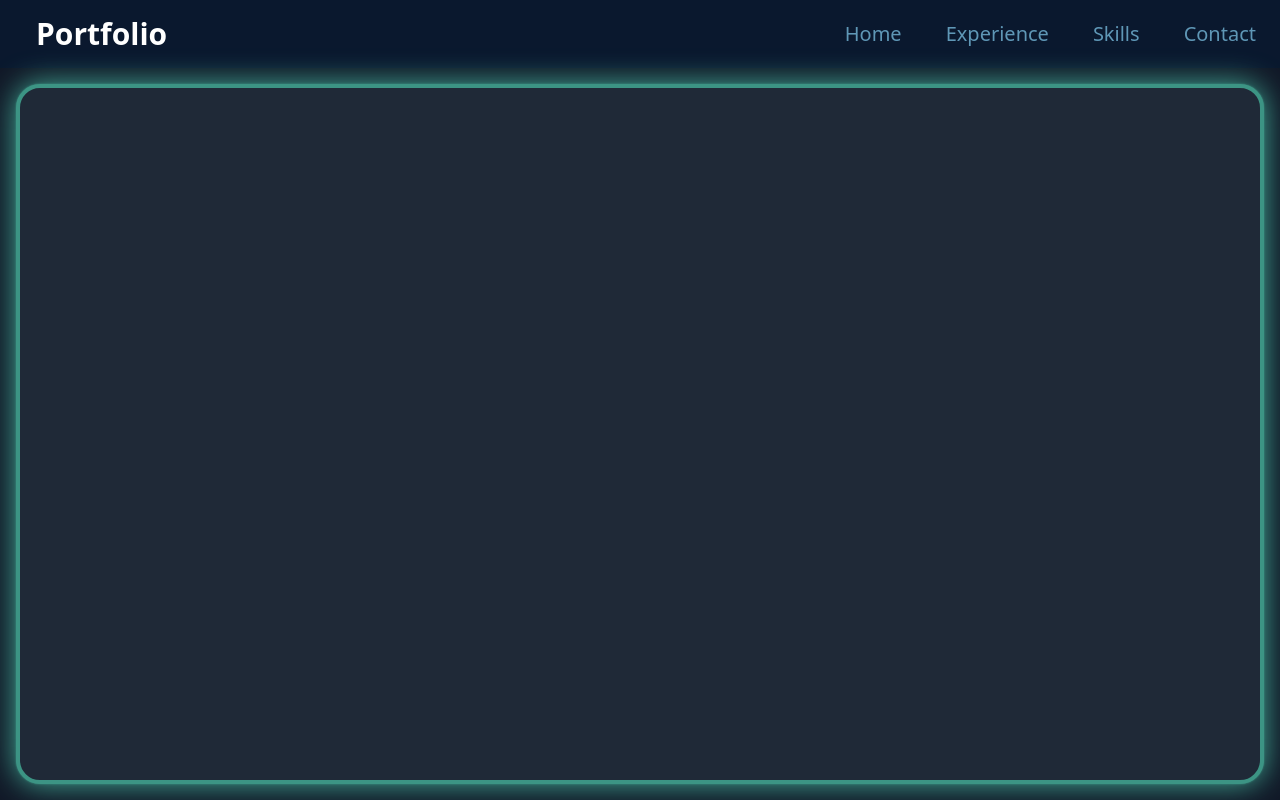
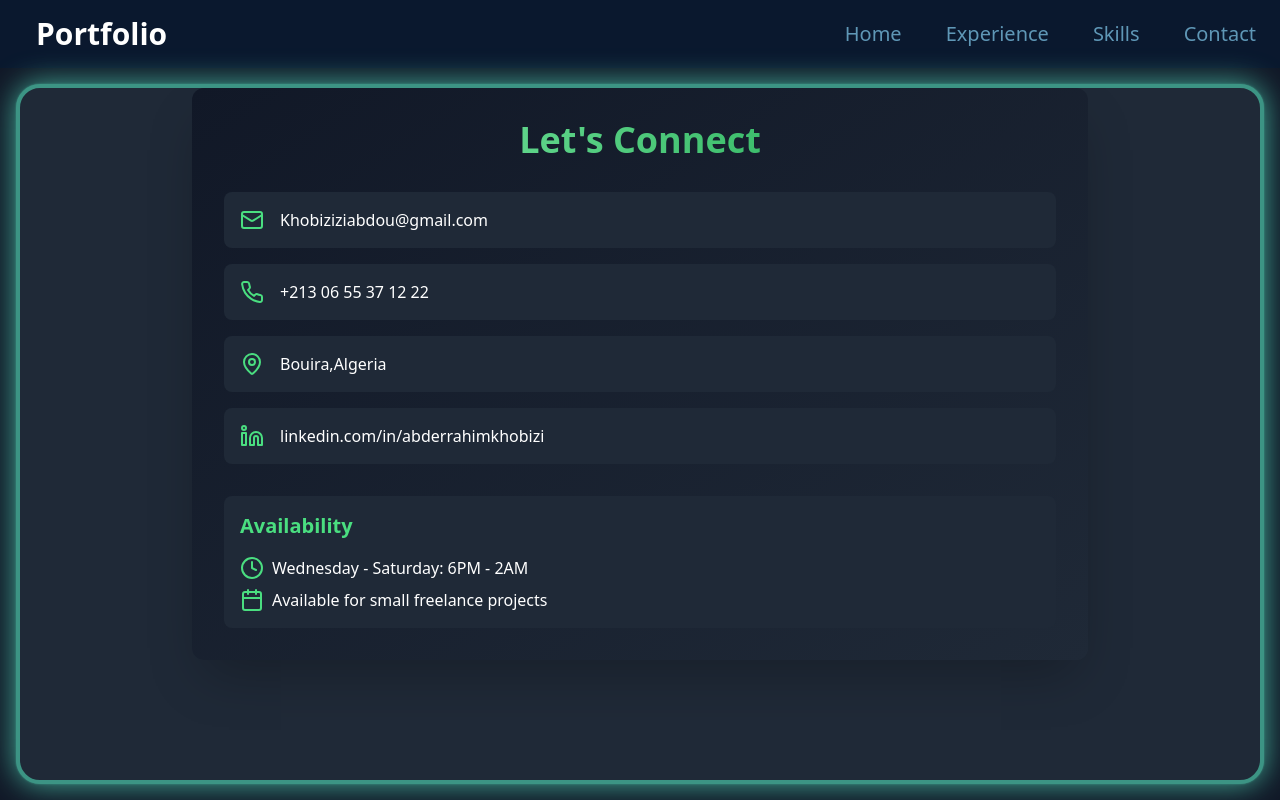
Before and after one commit to abderrahimRa/Portfolio, a React (Vite) app: page /Contact in a window 1280 px wide. Built offline with nearby package versions, Linux system fonts and the light colour scheme.

Commit message:
Portfolio

```diff
--- /dev/null
+++ b/src/assets/data/ContactData.tsx
@@ -0,0 +1,24 @@
+import { Linkedin } from "lucide-react";
+import { SiTelegram, SiFacebook } from "react-icons/si";
+import ContactNav from "../../components/ContactNav";
+
+export const socialLinks = [
+  {
+    icon: SiTelegram,
+    href: "https://t.me/RaHiMkh23",
+    label: "Telegram",
+  },
+  {
+    icon: Linkedin,
+    href: "https://www.linkedin.com/in/abderrahim-khobizi-211a6b280",
+    label: "LinkedIn",
+  },
+  {
+    icon: SiFacebook,
+    href: "https://web.facebook.com/abdrrahime.kh",
+    label: "Facebook",
+  },
+];
+
+// In your JSX
+<ContactNav socialLinks={socialLinks} />;
--- a/src/components/ClickedCard.tsx
+++ b/src/components/ClickedCard.tsx
@@ -13,7 +13,6 @@ interface ClickedCardProps {
   setSelectedId: (id: string | null) => void;
   cardItems: Item[];
 }
-
 
 const ClickedCard: React.FC<ClickedCardProps> = ({
   selectedId,
@@ -85,10 +84,7 @@ const ClickedCard: React.FC<ClickedCardProps> = ({
                   >
                     {item?.subtitle}
                   </motion.h5>
-                  <motion.p className="mt-6 text-gray-400">
-                    This is where you can add more detailed information about
-                    your {item?.title.toLowerCase()} skills and experience.
-                  </motion.p>
+                  <motion.p className="mt-6 text-gray-400"></motion.p>
                   <motion.button
                     className="mt-8 w-full rounded-lg bg-[#3c9484] px-6 py-3 text-lg text-white transition-colors hover:bg-[#46b19b]"
                     onClick={() => setSelectedId(null)}
--- /dev/null
+++ b/src/components/ContactInfo.tsx
@@ -0,0 +1,128 @@
+import { motion } from "framer-motion";
+import { Mail, Phone, MapPin, Linkedin, Clock, Calendar } from "lucide-react";
+
+const ContactInfo = () => {
+  const contactItems = [
+    {
+      icon: <Mail size={24} />,
+      text: "Khobiziziabdou@gmail.com",
+      href: "mailto:Khobiziziabdou@gmail.com",
+    },
+    {
+      icon: <Phone size={24} />,
+      text: "+213 06 55 37 12 22",
+      href: "tel:+21365537122",
+    },
+    {
+      icon: <MapPin size={24} />,
+      text: "Bouira,Algeria",
+      href: "https://www.google.com/maps/place/Bouira,+Algeria/",
+    },
+    {
+      icon: <Linkedin size={24} />,
+      text: "linkedin.com/in/abderrahimkhobizi",
+      href: "https://www.linkedin.com/in/abderrahim-khobizi-211a6b280/",
+    },
+  ];
+
+  const availabilityInfo = [
+    { icon: <Clock size={24} />, text: "Wednesday - Saturday: 6PM - 2AM" },
+    {
+      icon: <Calendar size={24} />,
+      text: "Available for small freelance projects",
+    },
+  ];
+
+  const containerVariants = {
+    hidden: { opacity: 0, y: 50 },
+    visible: {
+      opacity: 1,
+      y: 0,
+      transition: {
+        type: "spring",
+        stiffness: 100,
+        damping: 15,
+        staggerChildren: 0.1,
+      },
+    },
+  };
+
+  const itemVariants = {
+    hidden: { y: 20, opacity: 0 },
+    visible: {
+      y: 0,
+      opacity: 1,
+      transition: {
+        type: "spring",
+        stiffness: 100,
+      },
+    },
+  };
+
+  return (
+    <motion.div
+      className="mx-auto w-full max-w-4xl rounded-xl bg-gradient-to-br from-gray-900 to-gray-800 p-8 shadow-2xl"
+      initial="hidden"
+      animate="visible"
+      variants={containerVariants}
+    >
+      <motion.h2
+        className="mb-8 bg-gradient-to-r from-green-300 to-green-600 bg-clip-text text-center text-4xl font-bold text-transparent"
+        whileHover={{ scale: 1.05 }}
+      >
+        Let's Connect
+      </motion.h2>
+
+      <motion.ul className="mb-8 space-y-4">
+        {contactItems.map((item, index) => (
+          <motion.li
+            key={index}
+            className="flex items-center space-x-4 rounded-lg bg-gray-800 p-4 transition-all duration-300 hover:bg-gray-700"
+            variants={itemVariants}
+            whileHover={{
+              scale: 1.03,
+              boxShadow: "0 4px 6px rgba(0, 255, 128, 0.1)",
+            }}
+          >
+            <motion.div
+              className="text-green-400"
+              whileHover={{ scale: 1.2, rotate: 15 }}
+            >
+              {item.icon}
+            </motion.div>
+            <a
+              href={item.href}
+              target="_blank"
+              rel="noopener noreferrer"
+              className="text-white transition-colors duration-300 hover:text-green-400"
+            >
+              {item.text}
+            </a>
+          </motion.li>
+        ))}
+      </motion.ul>
+
+      <motion.div
+        className="mt-8 rounded-lg bg-gray-800 p-4"
+        variants={itemVariants}
+      >
+        <h3 className="mb-4 text-xl font-semibold text-green-400">
+          Availability
+        </h3>
+        <ul className="space-y-2">
+          {availabilityInfo.map((item, index) => (
+            <motion.li
+              key={index}
+              className="flex items-center space-x-2 text-white"
+            >
+              <span className="text-green-400">{item.icon}</span>
+              <span>{item.text}</span>
+            </motion.li>
+          ))}
+        </ul>
+      </motion.div>
+    </motion.div>
+  );
+};
+
+export default ContactInfo;
--- a/src/components/ExpandedNumList.tsx
+++ /dev/null
@@ -1,5 +0,0 @@
-
-const ExpandedNumList = () => {
-  return ( <div></div> );
-}
-export default ExpandedNumList;
--- a/src/components/NumList.tsx
+++ b/src/components/NumList.tsx
@@ -65,7 +65,7 @@ const NumList: React.FC<NumListProps> = ({
           </React.Fragment>
         ))}
       </div>
-      <div className="flex w-full flex-col">
+      <div className="flex w-full max-h-[70vh] md:max-h-none flex-col">
         <AnimatePresence mode="wait">
           {selectedItem && (
             <motion.div
@@ -74,7 +74,7 @@ const NumList: React.FC<NumListProps> = ({
               animate={{ opacity: 1, x: 0 }}
               exit={{ opacity: 0, x: 50 }}
               transition={{ duration: 0.3 }}
-              className="flex h-full flex-col overflow-y-auto rounded-lg bg-gray-800 p-4 text-white shadow-lg sm:w-full md:h-fit"
+              className="flex h-full flex-col overflow-y-auto max-h-[20vh] rounded-lg bg-gray-800 p-4 text-white shadow-lg sm:w-full md:h-fit"
               style={{
                 boxShadow:
                   "0 0 20px rgba(70, 177, 155, 0.4), inset 0 0 10px rgba(70, 177, 155, 0.4)",
@@ -89,12 +89,12 @@ const NumList: React.FC<NumListProps> = ({
               >
                 <div className="mb-2 flex items-center space-x-4">
                   <selectedItem.themeIcon className="text-2xl text-[#5cead6]" />
-                  <h2 className="text-xl font-semibold text-[#46b19b] md:text-3xl">
+                  <h2 className="text-xl font-semibold  text-[#46b19b] md:text-3xl">
                     {selectedItem.insideHeader}
                   </h2>
                 </div>
 
-                <p className="text-base font-semibold text-gray-300 md:text-xl">
+                <p className="text-base font-semibold hidden sm:flex text-gray-300 md:text-lg">
                   {selectedItem.insideText}
                 </p>
               </motion.div>
--- a/src/components/SkillsEx.tsx
+++ b/src/components/SkillsEx.tsx
@@ -11,10 +11,10 @@ const SkillsEx: React.FC<SkillsExProps> = ({ selectedItem }) => {
   const [hoveredSkill, setHoveredSkill] = useState<string | null>(null);
 
   const containerVariants = {
-    hidden: { opacity: 0, scale: 0.8 },
+    hidden: { opacity: 0, x: -100 },
     visible: {
       opacity: 1,
-      scale: 1,
+      x: 0,
       transition: {
         duration: 0.5,
         staggerChildren: 0.1,
@@ -22,7 +22,7 @@ const SkillsEx: React.FC<SkillsExProps> = ({ selectedItem }) => {
     },
     exit: {
       opacity: 0,
-      scale: 0.8,
+      x: 100,
       transition: {
         duration: 0.5,
       },
@@ -30,11 +30,10 @@ const SkillsEx: React.FC<SkillsExProps> = ({ selectedItem }) => {
   };
 
   const skillVariants = {
-    hidden: { opacity: 0, y: 20, rotateX: -90 },
+    hidden: { opacity: 0, x: -50 },
     visible: (index: number) => ({
       opacity: 1,
-      y: 0,
-      rotateX: 0,
+      x: 0,
       transition: {
         type: "spring",
         stiffness: 100,
@@ -42,7 +41,7 @@ const SkillsEx: React.FC<SkillsExProps> = ({ selectedItem }) => {
         delay: index * 0.1,
       },
     }),
-    exit: { opacity: 0, y: -20, rotateX: 90 },
+    exit: { opacity: 0, x: 50 },
     hover: {
       scale: 1.05,
       rotateY: 5,
@@ -56,11 +55,11 @@ const SkillsEx: React.FC<SkillsExProps> = ({ selectedItem }) => {
 
   return (
     <motion.div
-      initial={{ opacity: 0, y: 20 }}
-      animate={{ opacity: 1, y: 0 }}
-      exit={{ opacity: 0, y: 20 }}
+      initial={{ opacity: 0, x: -20 }}
+      animate={{ opacity: 1, x: 0 }}
+      exit={{ opacity: 0, x: 20 }}
       transition={{ duration: 0.5 }}
-      className="relative mt-4 flex max-h-[45vh] min-w-[250px] flex-col overflow-auto rounded-lg bg-gray-800 p-6 shadow-lg lg:min-w-[436px]"
+      className="relative mt-4 flex  min-w-[250px] flex-col overflow-auto rounded-lg bg-gray-800 p-6 shadow-lg lg:min-w-[436px]"
       style={{
         boxShadow:
           "0 0 20px rgba(70, 177, 155, 0.4), inset 0 0 10px rgba(70, 177, 155, 0.4)",
--- a/src/routes/Contact.tsx
+++ b/src/routes/Contact.tsx
@@ -1,15 +1,22 @@
+import { motion } from "framer-motion";
 import { ListItems } from "../App";
 import NavBar from "../components/Navbar";
 import Profile from "../components/Profile";
+import ContactInfo from "../components/ContactInfo"; // Make sure to create this file
 
 const Contact = () => {
   return (
-    <div>
+    <motion.div
+      initial={{ opacity: 0 }}
+      animate={{ opacity: 1 }}
+      exit={{ opacity: 0 }}
+      transition={{ duration: 0.5 }}
+    >
       <NavBar menuItems={ListItems} />
-      <Profile className="">
-        <div></div>
+      <Profile className="flex min-h-screen items-center justify-center bg-gray-900">
+        <ContactInfo />
       </Profile>
-    </div>
+    </motion.div>
   );
 };
 
--- a/src/routes/Skills.tsx
+++ b/src/routes/Skills.tsx
@@ -8,7 +8,7 @@ const Skills = () => {
   return (
     <div>
       <NavBar menuItems={ListItems} />
-      <Profile className="">
+      <Profile className="h-fit w-fit">
         <SkillsCard skills={skillsData} />
       </Profile>
     </div>
```
Also changed, not shown: src/assets/data/SkillsData.tsx (+12 -18 lines), src/components/ContactNav.tsx (+20 -26 lines), src/components/SkillsCard.tsx (+52 -33 lines), src/routes/Home.tsx (+10 -8 lines).
